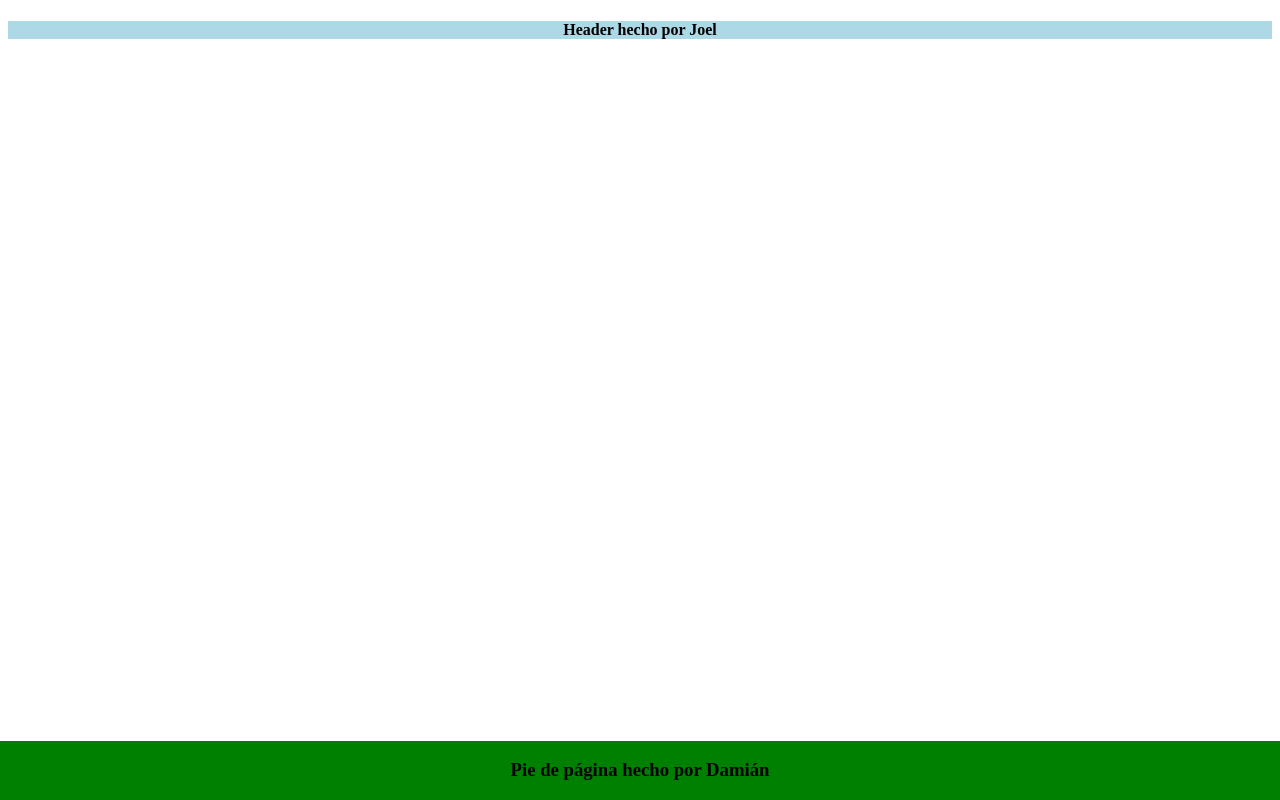
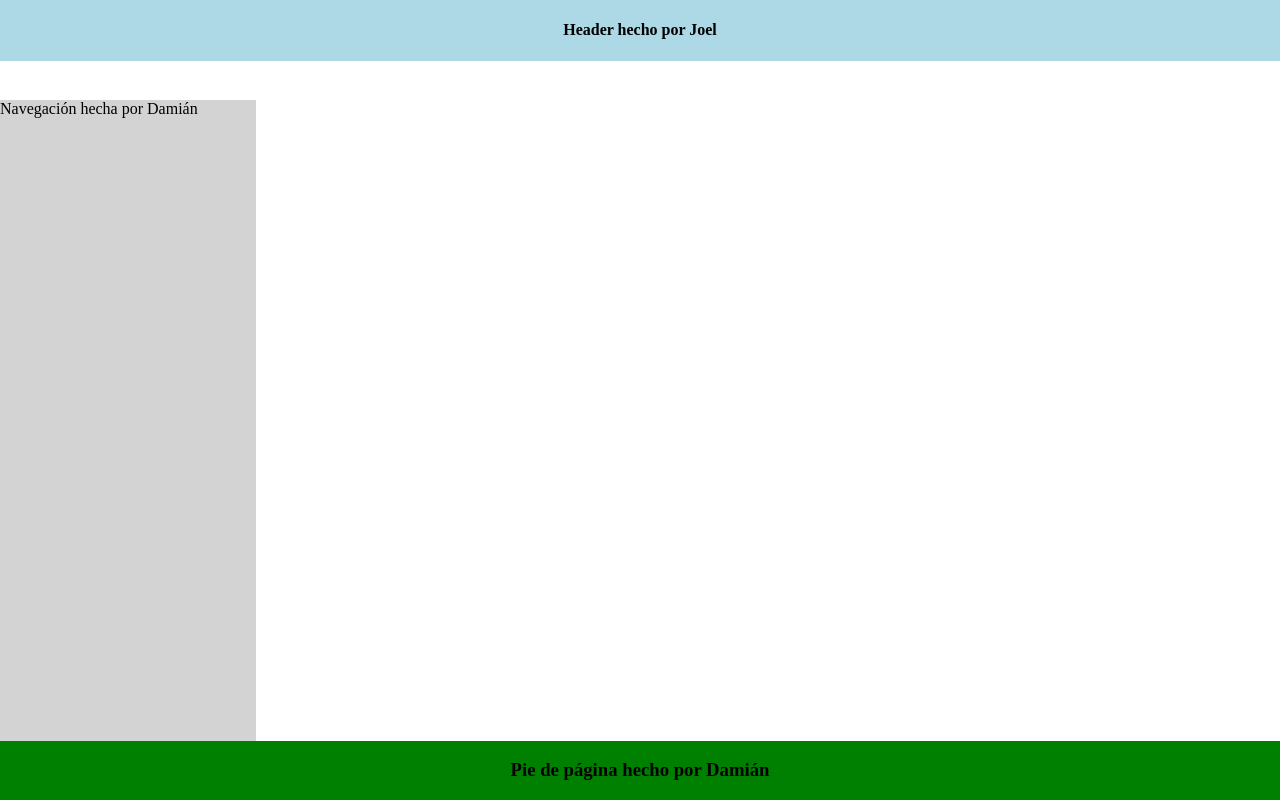
Before and after one commit to JoelMendozaa/proyecto-web, a plain HTML site: page index.html in a window 1280 px wide. Drawn offline with Linux system fonts and the light colour scheme.

Commit message:
modificación index.html y style.css

```diff
--- a/index.html
+++ b/index.html
@@ -10,6 +10,9 @@
     <header>
        <h4>Header hecho por Joel</h4>
     </header>
+    <div class="sidebar">
+        Navegación hecha por Damián
+    </div>
     <footer>
         <h3>Pie de página hecho por Damián</h3>
     </footer>
--- a/style.css
+++ b/style.css
@@ -2,6 +2,18 @@ header {
     background-color: lightblue;
     width: 100%;
     text-align: center;
+    position: fixed; /* Posicionamiento relativo */
+    top: 0; /* Pegado abajo */
+    left: 0; /* Pegado a la izquierda */
+}
+
+.sidebar {
+    background-color: lightgray; /* Color de fondo para la barra lateral */
+    width: 20%; /* Ocupa el 20% de la pantalla */
+    height: calc(100vh - 100px); /* Altura total menos la del header y footer */
+    position: fixed; /* Posicionamiento relativo */
+    bottom: 0; /* Pegado abajo */
+    left: 0; /* Pegado a la izquierda */
 }
 
 footer{
@@ -11,3 +23,4 @@ footer{
     bottom: 0; /* Pegado abajo */
     left: 0; /* Pegado a la izquierda */
     text-align: center; /* Texto centrado */
+}
```
